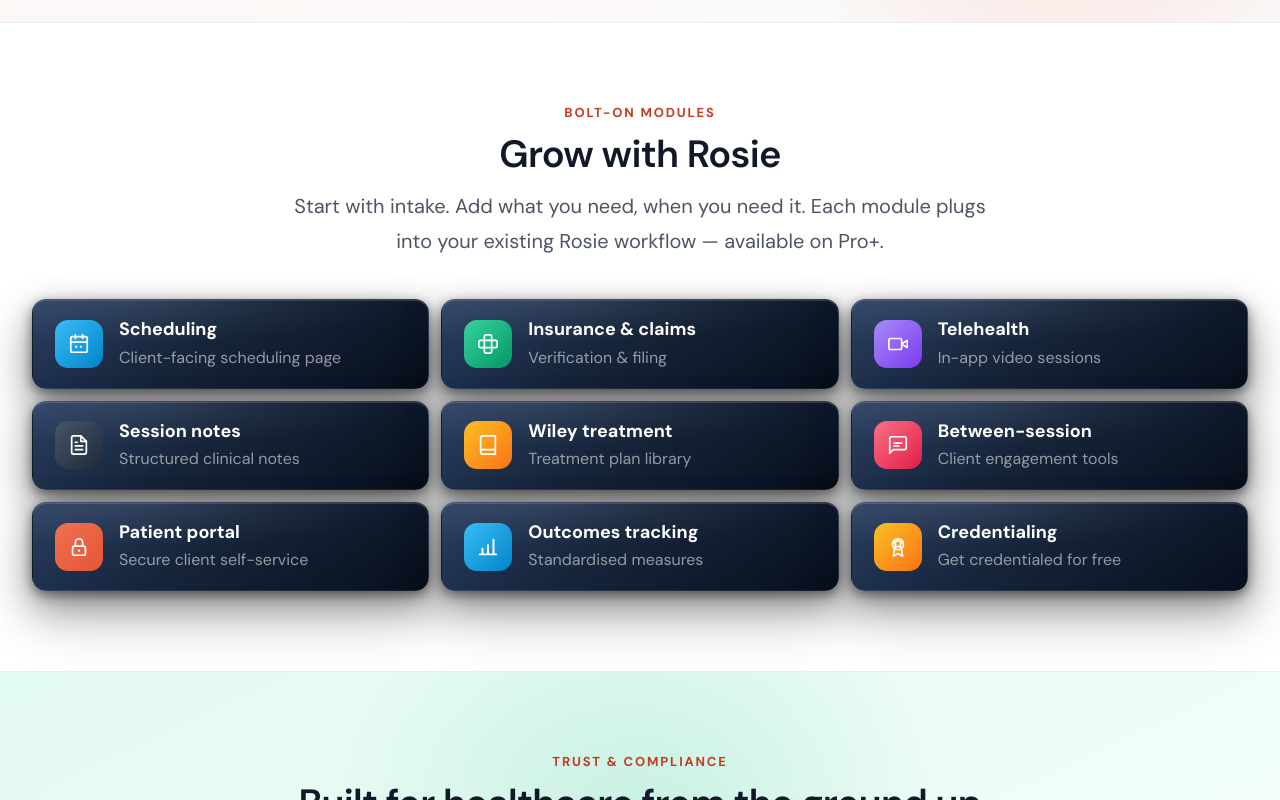
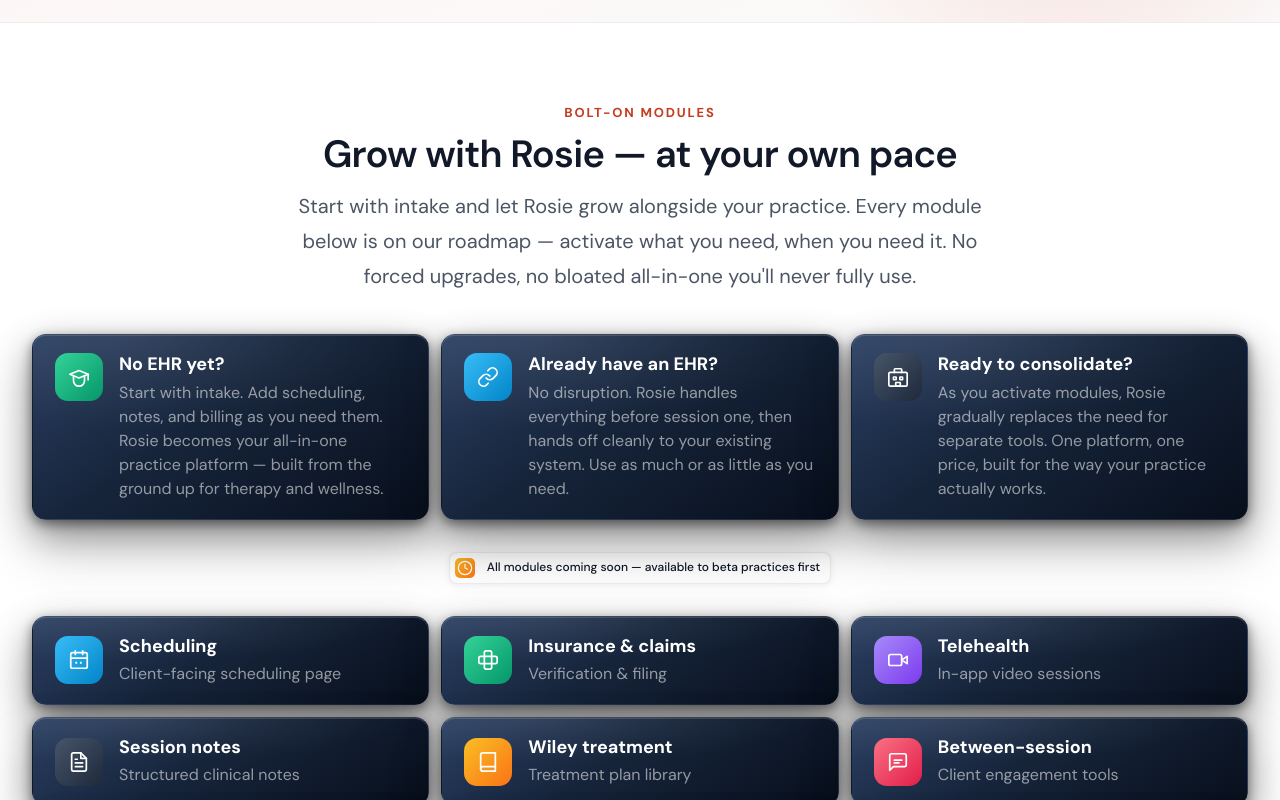
Before and after one commit to CurlyBracesAI/Website-G-rosie.curlybraces.ai, a Next.js app: page / in a window 1280 px wide. Shown: the part 4540-5340 px from the top of the page. Built offline with nearby package versions, Linux system fonts and the light colour scheme.

Commit message:
Grow With Rosie

```diff
--- a/app/page.tsx
+++ b/app/page.tsx
@@ -320,14 +320,51 @@
       <section className="section" id="modules">
         <div className="section-head">
           <span className="label">Bolt-on modules</span>
-          <h2>Grow with Rosie</h2>
+          <h2>Grow with Rosie — at your own pace</h2>
           <p>
-            Start with intake. Add what you need, when you need it. Each module plugs into your
-            existing Rosie workflow — available on Pro+.
+            Start with intake and let Rosie grow alongside your practice. Every module below is on our roadmap — activate what you need, when you need it. No forced upgrades, no bloated all-in-one you&apos;ll never fully use.
           </p>
         </div>
 
-        <div className="tile-grid-3" style={{ marginTop: '1.5rem' }}>
+        <div className="tile-grid-3" style={{ marginTop: '2rem' }}>
+          {[
+            {
+              tile: 'tile-emerald',
+              icon: <IcGrad />,
+              title: 'No EHR yet?',
+              desc: 'Start with intake. Add scheduling, notes, and billing as you need them. Rosie becomes your all-in-one practice platform — built from the ground up for therapy and wellness.',
+            },
+            {
+              tile: 'tile-sky',
+              icon: <IcLink />,
+              title: 'Already have an EHR?',
+              desc: 'No disruption. Rosie handles everything before session one, then hands off cleanly to your existing system. Use as much or as little as you need.',
+            },
+            {
+              tile: 'tile-navy',
+              icon: <IcBuilding />,
+              title: 'Ready to consolidate?',
+              desc: 'As you activate modules, Rosie gradually replaces the need for separate tools. One platform, one price, built for the way your practice actually works.',
+            },
+          ].map(({ tile, icon, title, desc }) => (
+            <div className="tile-card tile-card-tall" key={title}>
+              <span className={`tile-icon ${tile}`}>{icon}</span>
+              <span className="tile-card-text">
+                <span className="tile-card-title">{title}</span>
+                <span className="tile-card-desc">{desc}</span>
+              </span>
+            </div>
+          ))}
+        </div>
+
+        <div style={{ display: 'flex', justifyContent: 'center', marginTop: '2rem', marginBottom: '1rem' }}>
+          <span className="icon-badge" style={{ padding: '5px 10px 5px 5px', fontSize: 12, borderRadius: 8 }}>
+            <span className="icon-badge-tile tile-amber" style={{ width: 20, height: 20, borderRadius: 5, fontSize: 11 }}><IcClock /></span>
+            All modules coming soon — available to beta practices first
+          </span>
+        </div>
+
+        <div className="tile-grid-3">
           {[
             { tile: 'tile-sky',     icon: <IcCalendar />,  title: 'Scheduling',         desc: 'Client-facing scheduling page' },
             { tile: 'tile-emerald', icon: <IcCross />,     title: 'Insurance & claims', desc: 'Verification & filing' },
```
